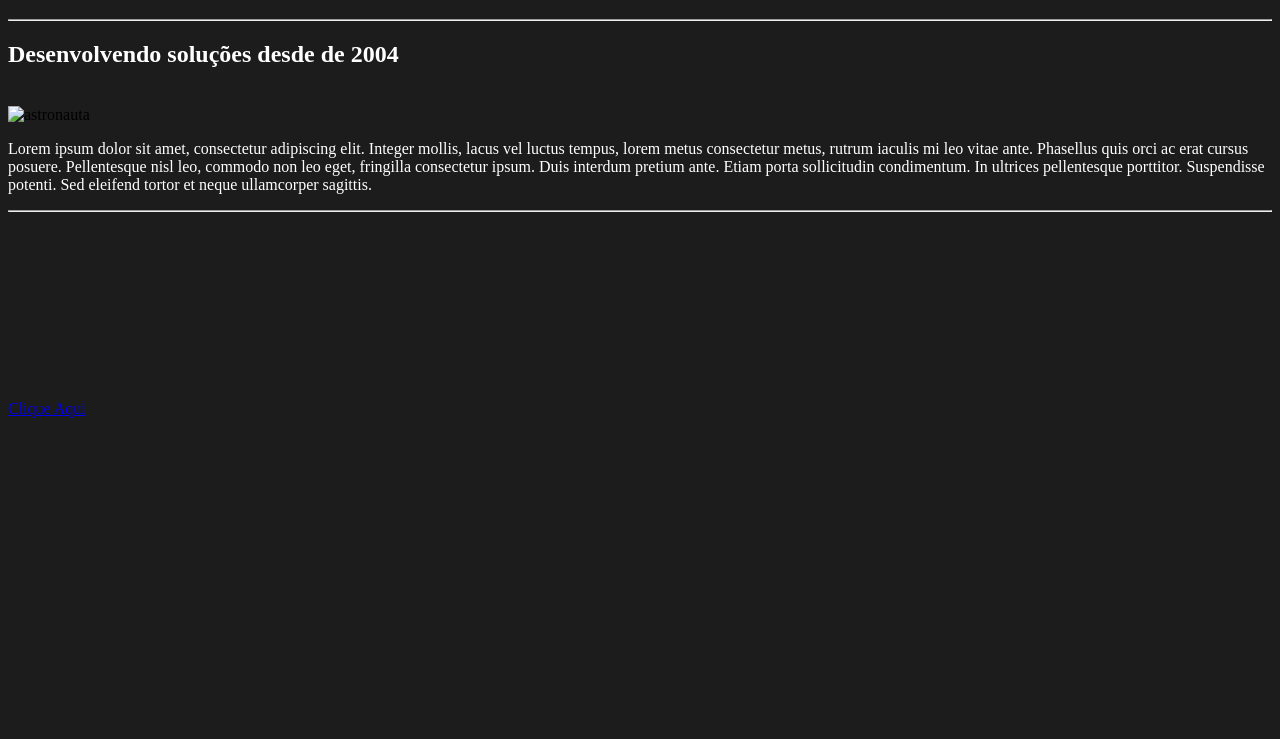
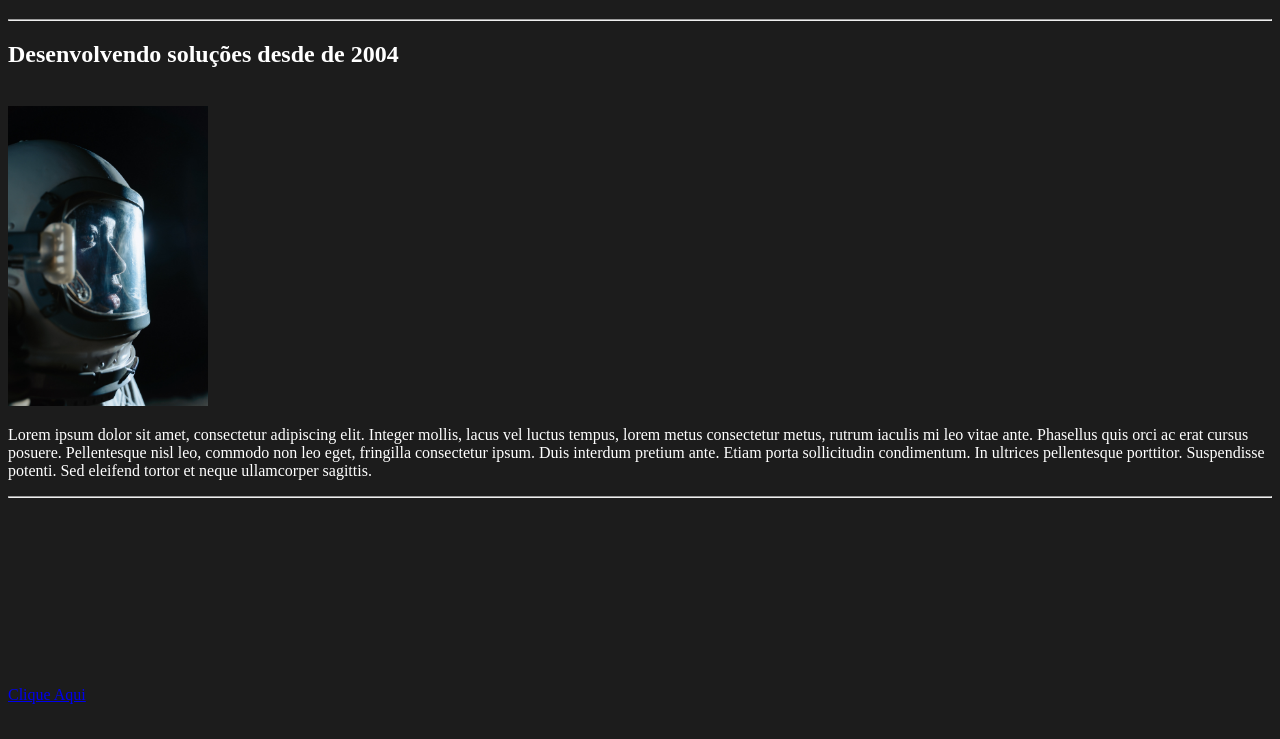
Before and after one commit to gabriellebaptista/atividade1, a plain HTML site: page index.html in a window 1280 px wide. Shown: the part 61-800 px from the top of the page. Drawn offline with Linux system fonts and the light colour scheme.

Commit message:
adicionando novo caminho da imagem

```diff
--- a/index.html
+++ b/index.html
@@ -14,7 +14,7 @@
 		<br>
 
 
-                <img src="astronauta.jpg" width="200px" " alt="astronauta" "align="left">
+                <img src="Imagens/astronauta.jpg" width="200px" " alt="astronauta" "align="left">
 
 
                 <p style="color: white">
```
